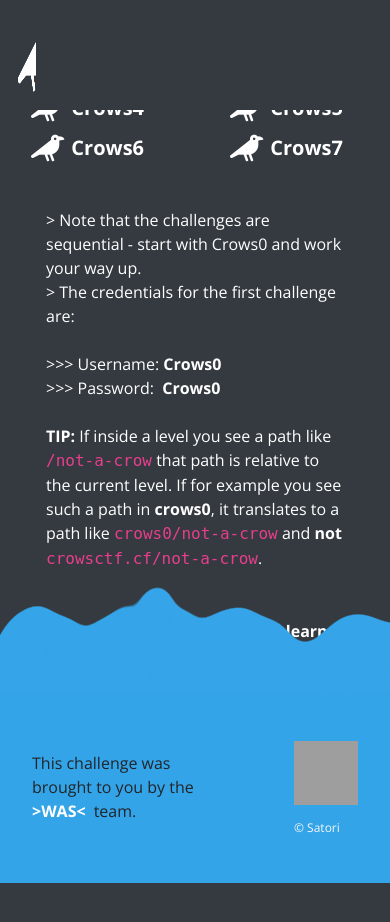
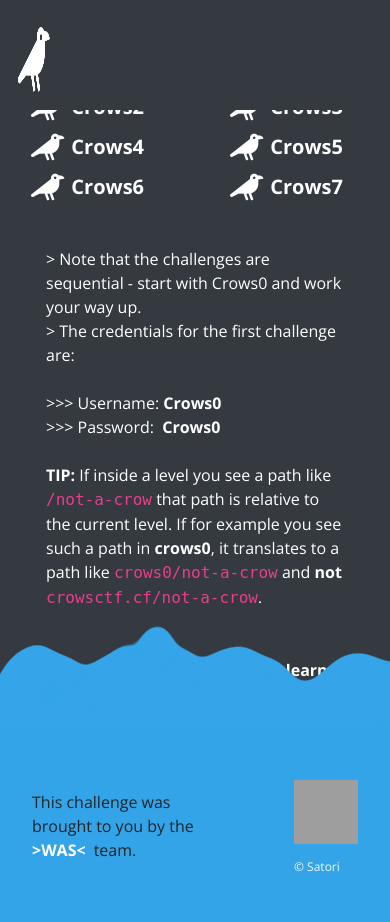
Before and after one commit to IcarusCodes/crowsctf, a Python web app: template templates/index.html in a window 390 px wide; the page is wider, and only the part inside the window is pictured. Before the commit the page ends 883 px from the top of that part, so only its background shows below. Run offline with Jinja, Linux system fonts and the light colour scheme; the template is opened without the code that fills it, so the values that code supplies are empty; some libraries are stand-ins or nearby versions; grey boxes are pictures that could not be loaded.

Commit message:
Working on responsiveness.

```diff
--- a/static/crows.css
+++ b/static/crows.css
@@ -3,7 +3,7 @@ body {
   grid-template-rows: 2fr auto;
   grid-template-areas: "main" "footer";
   overflow-x: hidden;
-  background: #000;
+  background: #343A40;
   min-height: 100vh;
   font-family: "Open Sans", sans-serif;
 }
--- a/static/glitch.css
+++ b/static/glitch.css
@@ -1,3 +1,7 @@
+#glitch-crow {
+    width: 10vw !important;
+}
+
 .c-glitch,
 .c-glitch__img {
   background-repeat: no-repeat;
@@ -7,12 +11,16 @@
 .c-glitch {
   height: 10vh;
   margin: 0 auto;
-  overflow: hidden;
+  overflow: visible;
   position: relative;
   width: 5vw;
+  min-width: 5vw;
 }
 
+
 .c-glitch__img {
+  background-position: 50% 50%;
+  background-size: cover;
   background-blend-mode: none;
   background-color: transparent;
   height: calc(100% + 5px * 2);
--- a/static/unauthorized.css
+++ b/static/unauthorized.css
@@ -43,6 +43,7 @@ p h1  {
 #unauth {
   position: relative;
   height: 20vh;
+  margin-top: 5%;
 }
 
 #unauth .unauth {
--- a/templates/index.html
+++ b/templates/index.html
@@ -6,12 +6,12 @@
     {% include 'headers.html' %}
     <title>Crows CTF</title>
 </head>
-<body style="background-color: black">
+<body>
 
 {% if not request.MOBILE %}
-<nav class="navbar navbar-dark bg-dark fixed-top">
-    <a href="{{ url_for('main.index') }}" class="navbar-brand d-flex align-items-center">
-        <div class="c-glitch">
+<nav class="navbar navbar-dark bg-dark fixed-top" style="margin-bottom: 1px">
+    <a href="{{ url_for('main.index') }}" class="navbar-brand align-items-center">
+        <div class="c-glitch container-lg">
             <img class="c-glitch__img" src="{{ url_for('static', filename='crow.png') }}" alt="">
             <img class="c-glitch__img" src="{{ url_for('static', filename='crow.png') }}" alt="">
             <img class="c-glitch__img" src="{{ url_for('static', filename='crow.png') }}" alt="">
@@ -21,9 +21,9 @@
     </a>
 </nav>
 
-<div class="navbar navbar-dark bg-dark shadow-sm">
-    <div class="container d-flex justify-content-between">
-        <a href="{{ url_for('auth.login', stage=0) }}" class="navbar-brand d-flex align-items-center">
+<div class="navbar navbar-dark bg-dark shadow-sm align-items-xl-center align-items-md-start" style="margin-top:10%;">
+    <div class="container d-flex flex-wrap">
+        <a href="{{ url_for('auth.login', stage=0) }}" class="navbar-brand d-flex">
             <i class="fas fa-crow fa-lg" style="padding-right: 7px;"> </i>
             <strong>Crows0</strong>
         </a>
--- a/templates/unauthorized.html
+++ b/templates/unauthorized.html
@@ -1,5 +1,5 @@
 {% block title %}401 Unauthorized{% endblock %}
- <nav class="w-25 p-3 navbar navbar-dark bg-dark fixed-top">
+ <nav id="glitch-crow" class="p-3 navbar navbar-dark bg-dark fixed-top">
         <a href="{{ url_for('main.index') }}" class="navbar-brand d-flex align-items-center">
           <div class="c-glitch" >
               <img class="c-glitch__img" src="{{ url_for('static', filename='crow.png') }}" alt="">
@@ -12,7 +12,6 @@
     </nav>
 	<div class="grid">
 	 	<div class="grid__item"></div>
-		<div class="grid__item"></div>
 	</div>
 	<div id="unauth">
 		<div class="unauth">
```
Also changed, not shown: templates/dashboard.html (+5 -2 lines).
